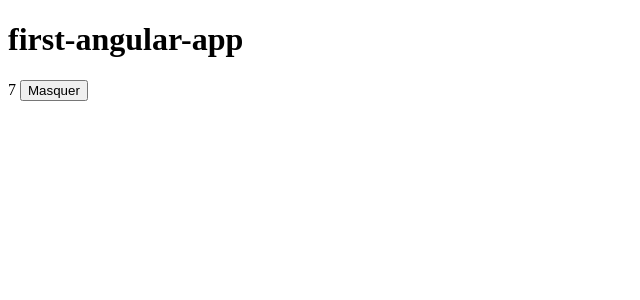
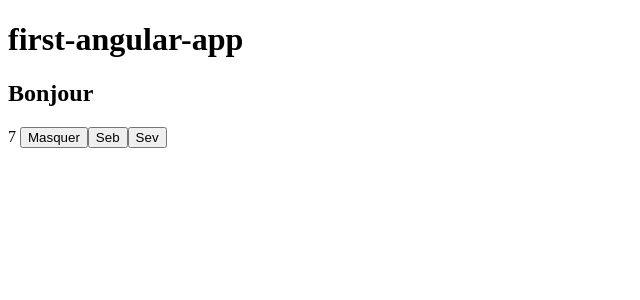
Before and after one commit to smaloron/first-angular-app, an Angular app: page / in a window 1280 px wide. Shown: the top 300 px of the page, without its empty margins (0-640 px from the left). Built offline with nearby package versions, Linux system fonts and the light colour scheme.

Commit message:
Passage d'arguments aux gestionnaires d'événement

```diff
--- a/src/app/app.component.html
+++ b/src/app/app.component.html
@@ -1,7 +1,10 @@
 <h1 [hidden]="isHidden"> {{ title }} </h1>
-
+<h2>Bonjour {{ name }}</h2>
 {{ a + b }}
 
-<button (click)="buttonClick()">
+<button (click)="buttonClick($event)">
   {{ isHidden?'Afficher':'Masquer' }}
 </button>
+
+<button (click)="setName('Seb')">Seb</button>
+<button (click)="setName('Sev')">Sev</button>
--- a/src/app/app.component.ts
+++ b/src/app/app.component.ts
@@ -10,9 +10,21 @@ export class AppComponent {
   a = 5;
   b = 2;
   isHidden = false;
+  name: string;
 
-  buttonClick() {
+  personList: string[] = [];
+  // personList: Array<string> = []
+
+  buttonClick(event: Event): void {
     this.isHidden = !this.isHidden;
-    console.log("click");
+    console.log(event);
   }
+
+  setName(name: string): void {
+    this.name = name;
+    this.personList.push(name);
+    console.log(this.personList);
+  }
+
+
 }
```
